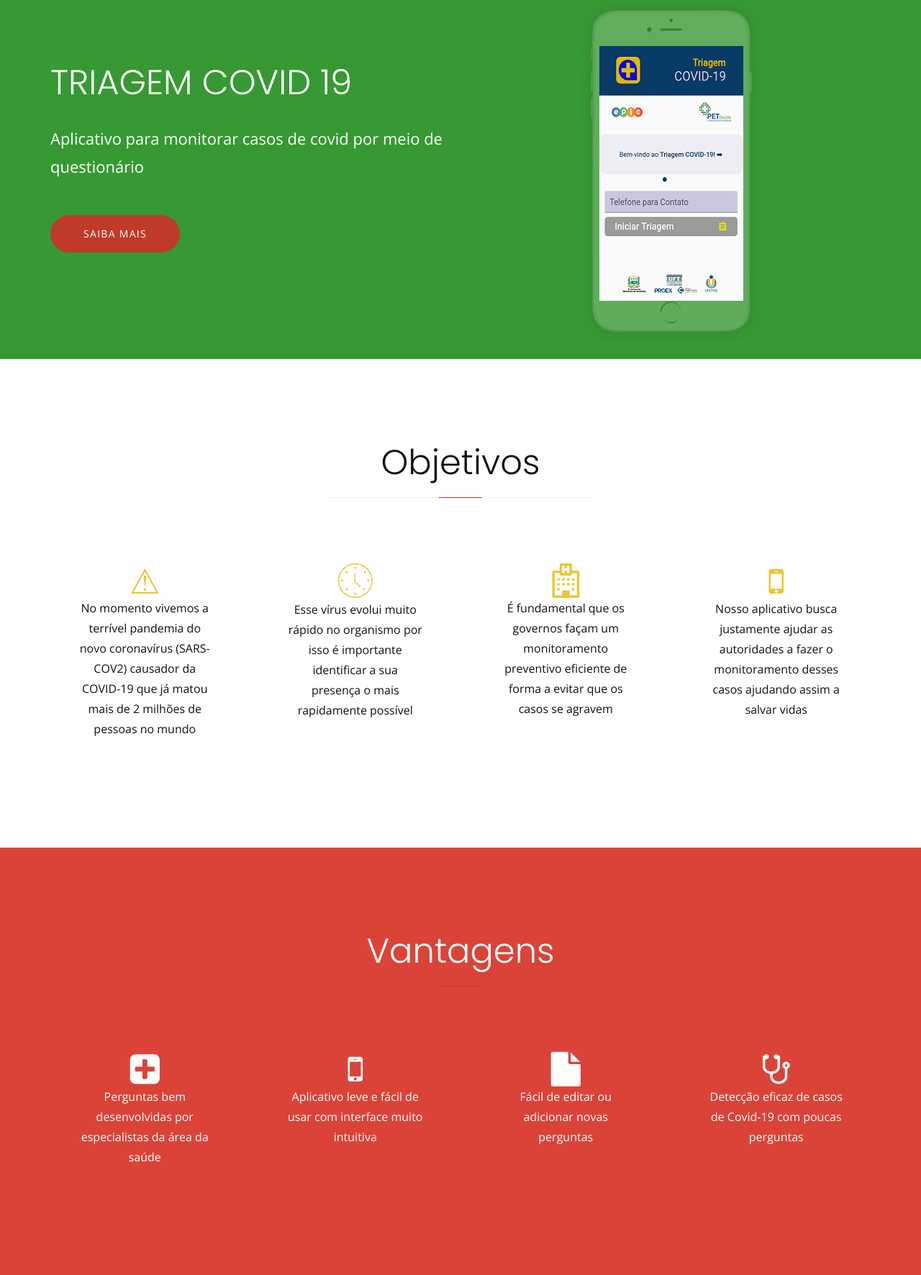
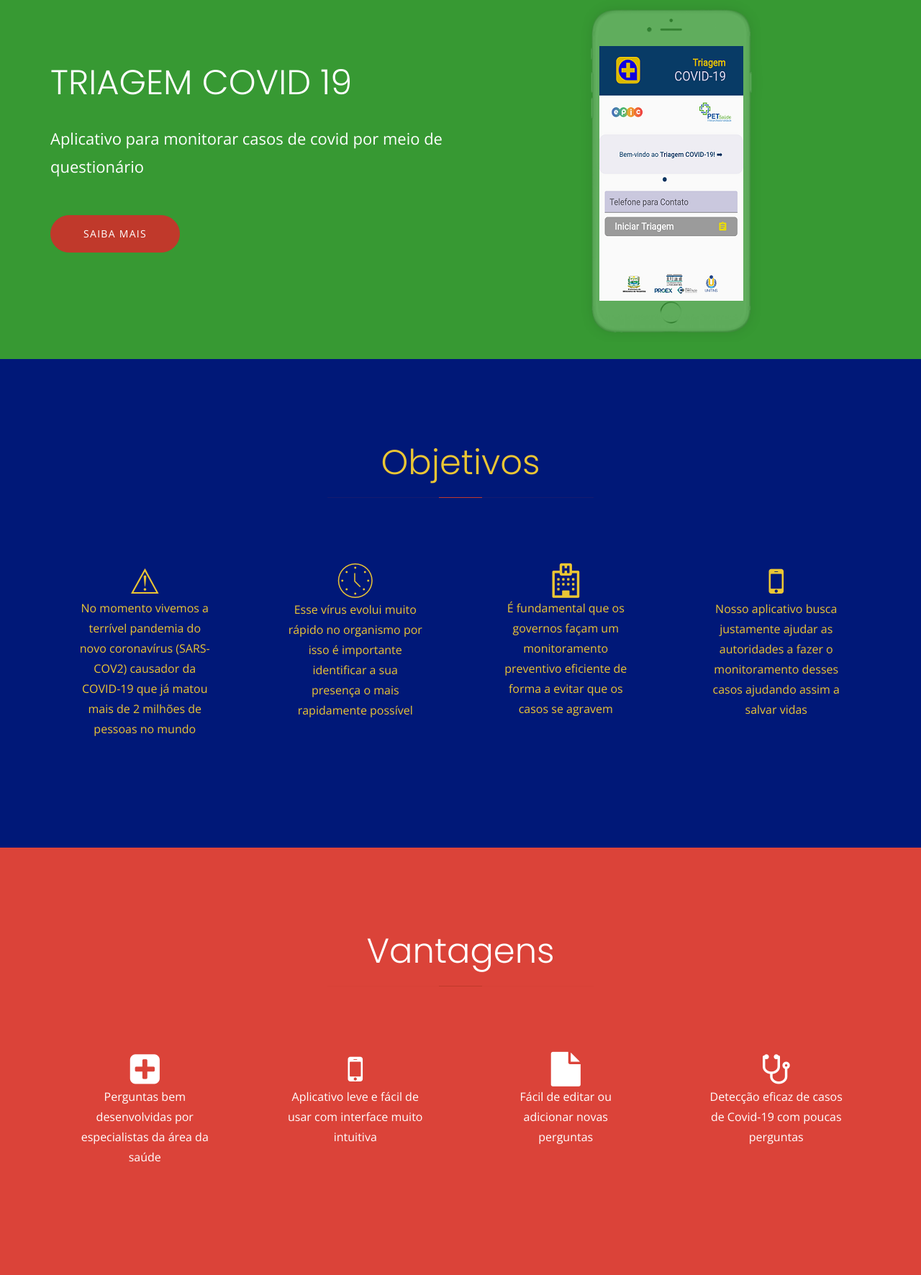
Before and after one commit to Dom-Ruan/Landing-Page-Triagem-Covid-19, a PHP site: page / in a window 1280 px wide. Shown: the part 269-2041 px from the top of the page at 72% size. Run offline with PHP 8.4, Linux system fonts and the light colour scheme; style sheets or scripts are compiled from the project's sources; some libraries are stand-ins or nearby versions.

Commit message:
Update style.css

```diff
--- a/css/style.css
+++ b/css/style.css
@@ -572,7 +572,7 @@ Intro Styles
 /*------------------------
 Objetivos Styles
 ------------------------*/
-#objetivos{
+#problematica{
   background-color: #001878;
   color: #ebc634;
 }
```
